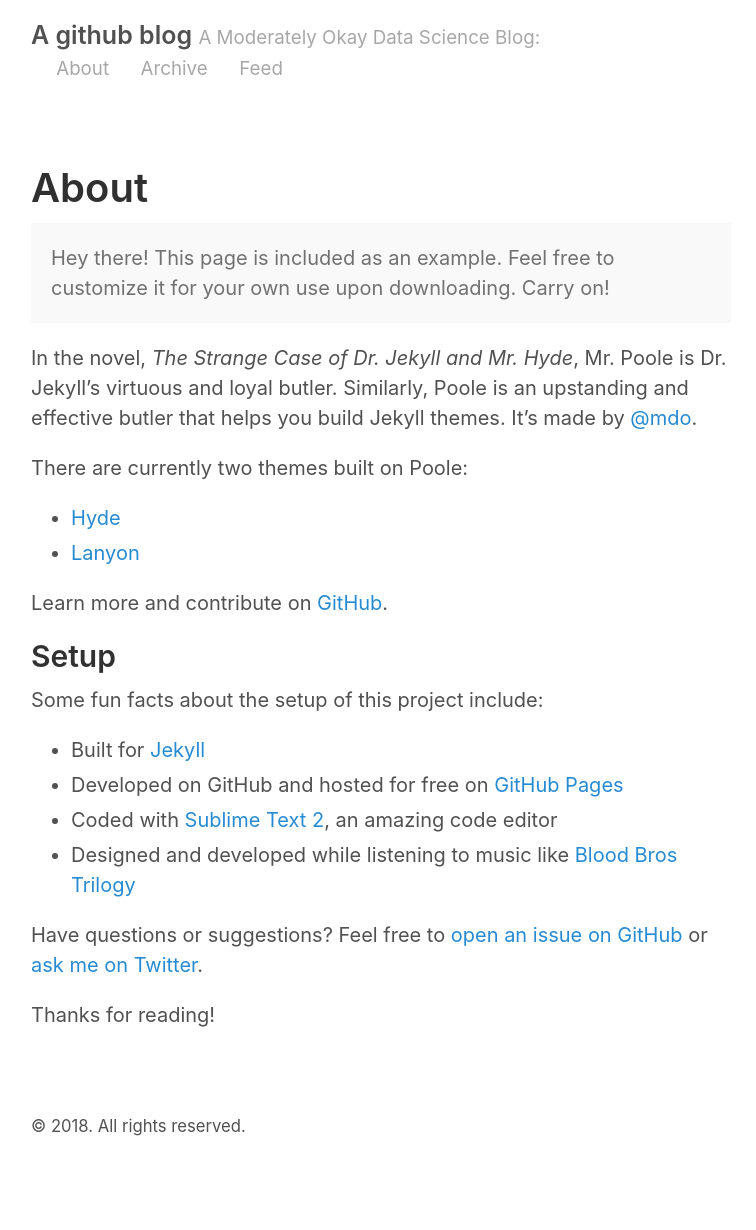
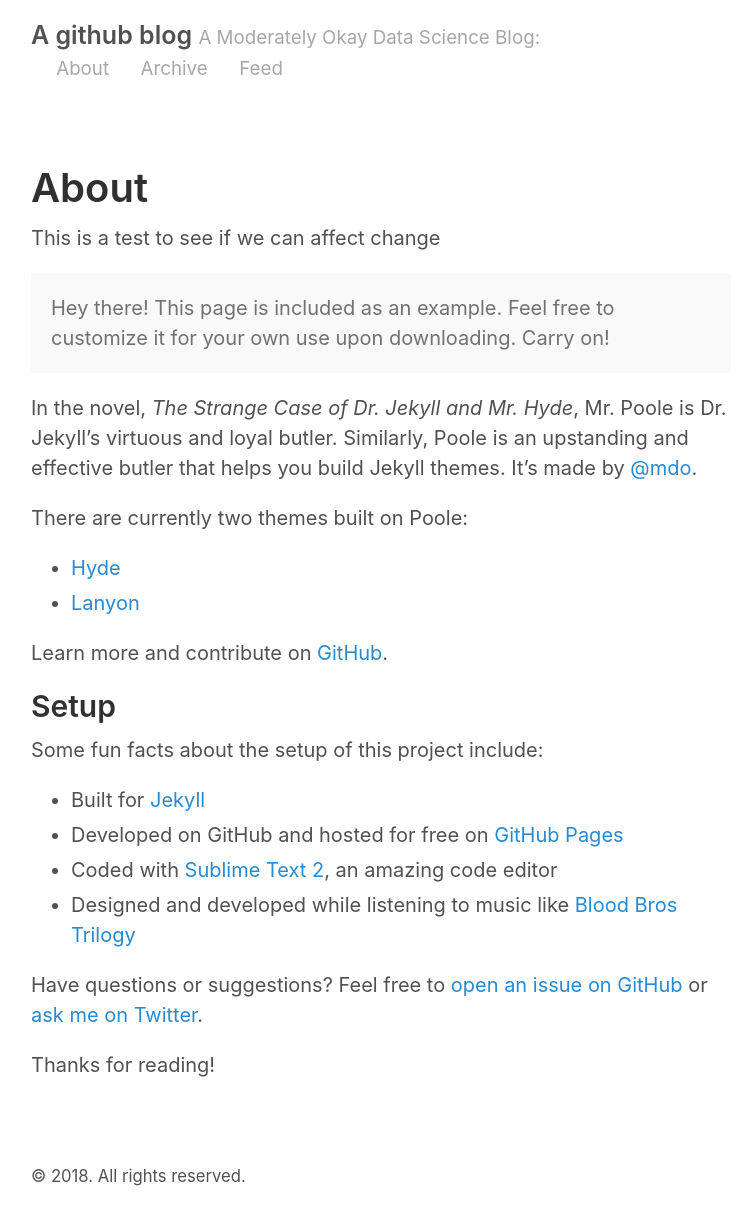
Before and after one commit to priyankapanda78/priyankapanda78.github.io, a Jekyll site: the page built from about.md, in a window 1280 px wide. Shown: the whole page, without its empty margins (259-1015 px from the left). Built offline with Jekyll 4.4.1, drawn with Linux system fonts in a browser that asks for light colours; before the commit the page ends 1180 px from its top, so only the background shows below that.

Commit message:
changed about

```diff
--- a/about.md
+++ b/about.md
@@ -2,6 +2,8 @@
 layout: page
 title: About
 ---
+
+This is a test to see if we can affect change
 
 <p class="message">
   Hey there! This page is included as an example. Feel free to customize it for your own use upon downloading. Carry on!
```
